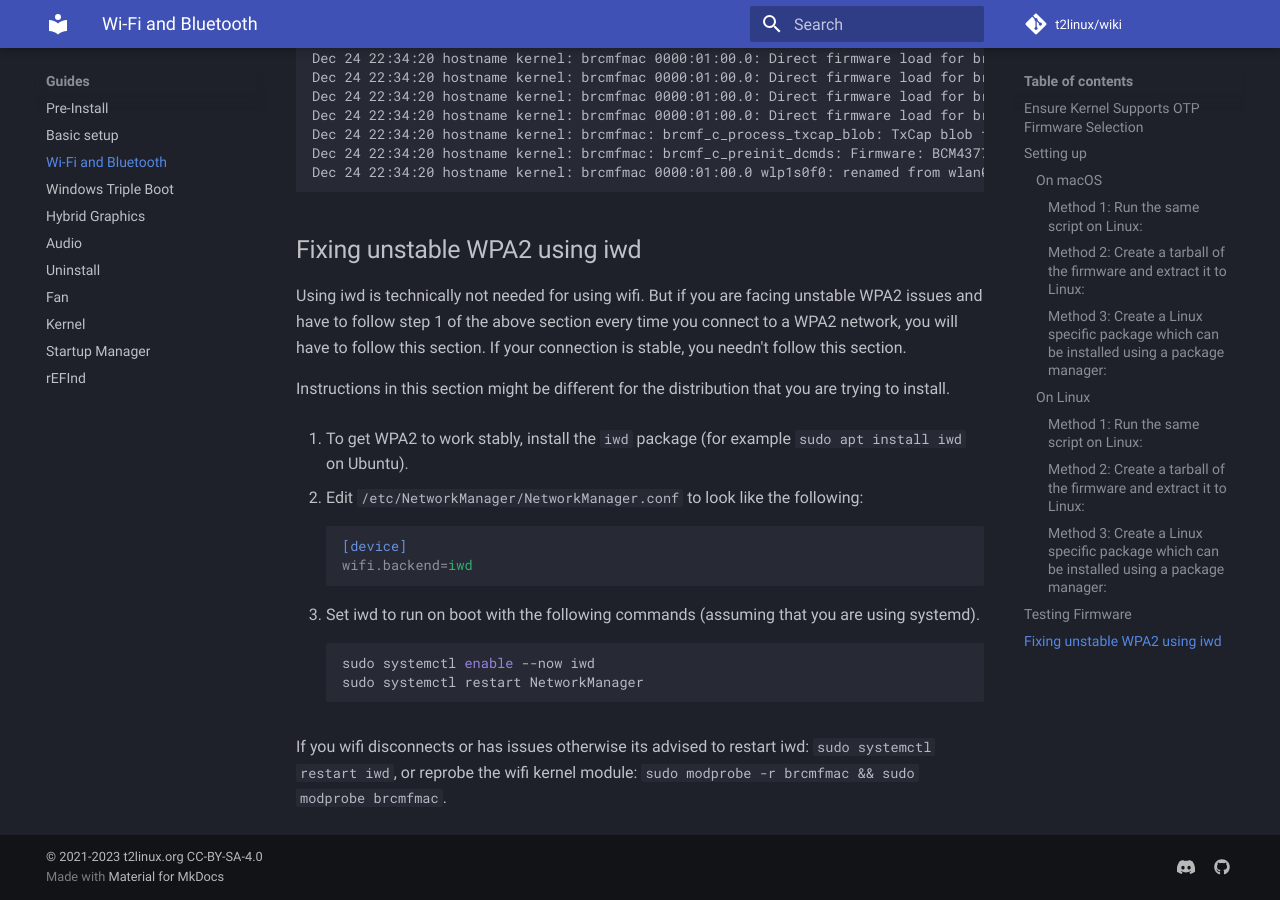
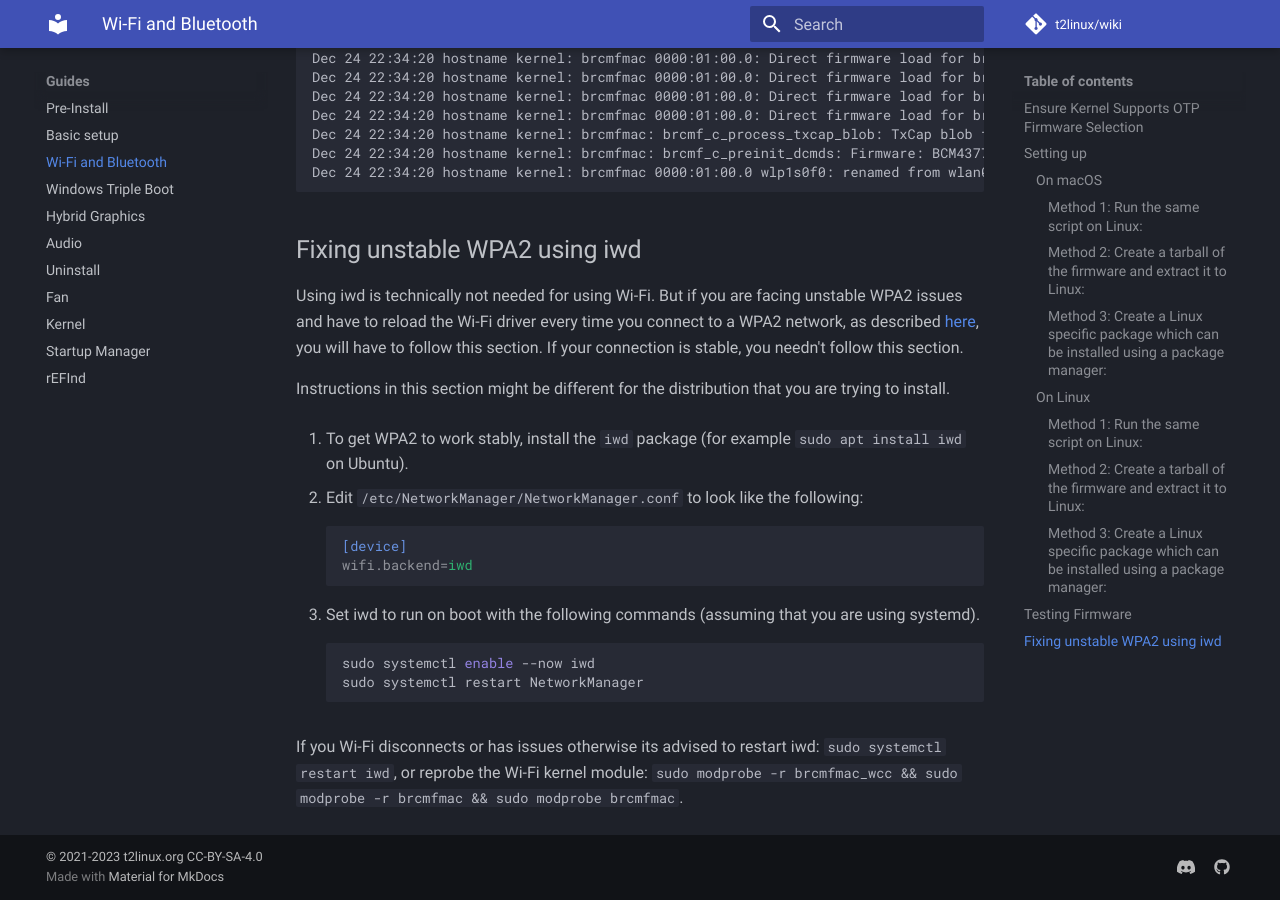
Before and after one commit to t2linux/wiki, an MkDocs documentation site: the page built from docs/guides/wifi-bluetooth.md, in a window 1280 px wide and 900 px high, scrolled down 2384 px. Built offline with MkDocs 1.6.1 and Material for MkDocs 9.7.7, drawn with Linux system fonts in a browser that asks for light colours; comment, search, counter and statistics services are not loaded.

Commit message:
Update wifi-bluetooth.md

````diff
--- a/docs/guides/wifi-bluetooth.md
+++ b/docs/guides/wifi-bluetooth.md
@@ -196,7 +196,7 @@ Dec 24 22:34:20 hostname kernel: brcmfmac 0000:01:00.0 wlp1s0f0: renamed from wl
 
 ## Fixing unstable WPA2 using iwd
 
-Using iwd is technically not needed for using wifi. But if you are facing unstable WPA2 issues and have to follow step 1 of the above section every time you connect to a WPA2 network, you will have to follow this section. If your connection is stable, you needn't follow this section.
+Using iwd is technically not needed for using Wi-Fi. But if you are facing unstable WPA2 issues and have to reload the Wi-Fi driver every time you connect to a WPA2 network, as described [here](#method-2-create-a-tarball-of-the-firmware-and-extract-it-to-linux_1), you will have to follow this section. If your connection is stable, you needn't follow this section.
 
 Instructions in this section might be different for the distribution that you are trying to install.
 
@@ -216,4 +216,4 @@ Instructions in this section might be different for the distribution that you ar
     sudo systemctl restart NetworkManager
     ```
 
-If you wifi disconnects or has issues otherwise its advised to restart iwd: `sudo systemctl restart iwd`, or reprobe the wifi kernel module: `sudo modprobe -r brcmfmac && sudo modprobe brcmfmac`.
+If you Wi-Fi disconnects or has issues otherwise its advised to restart iwd: `sudo systemctl restart iwd`, or reprobe the Wi-Fi kernel module: `sudo modprobe -r brcmfmac_wcc && sudo modprobe -r brcmfmac && sudo modprobe brcmfmac`.
````
